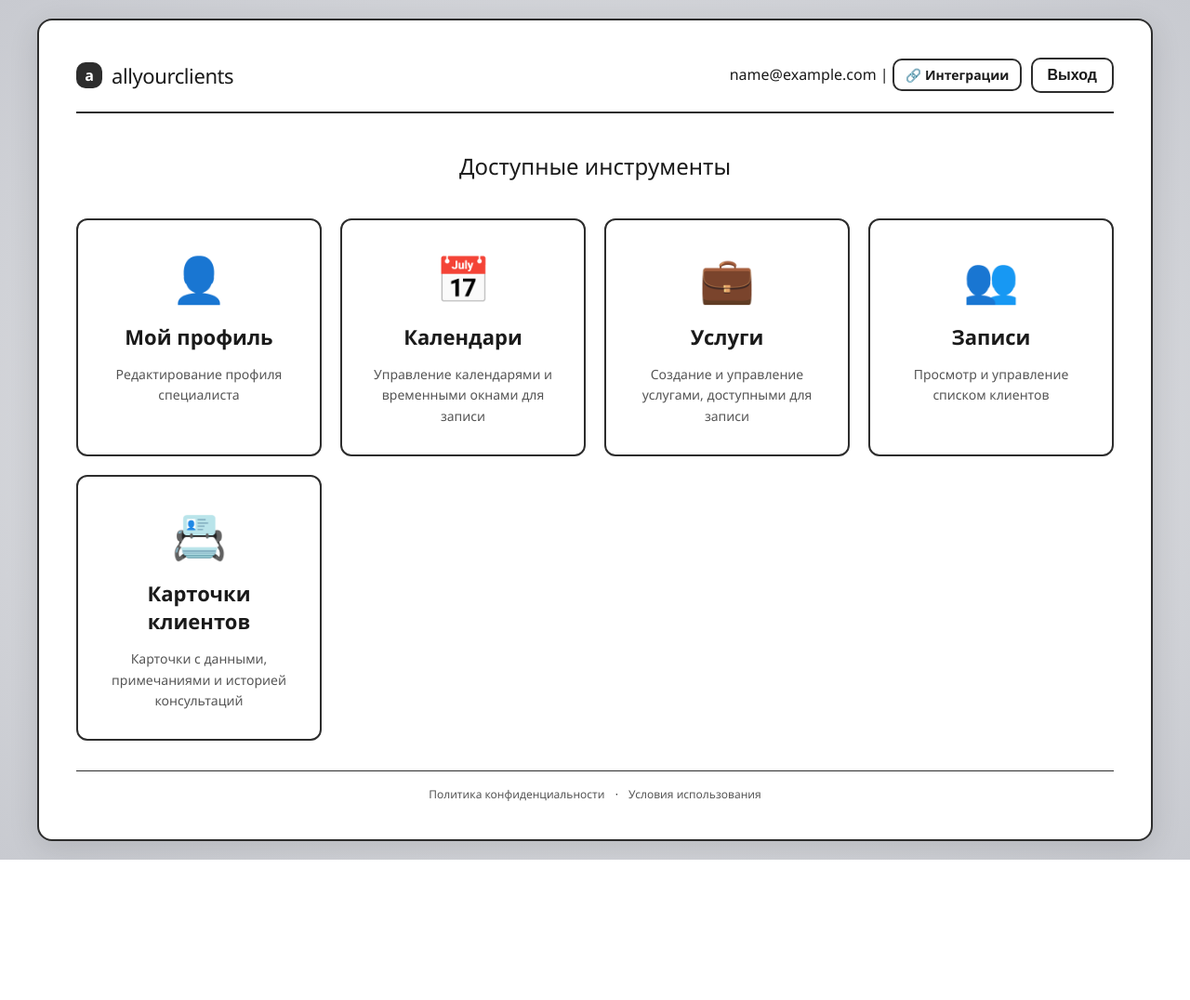
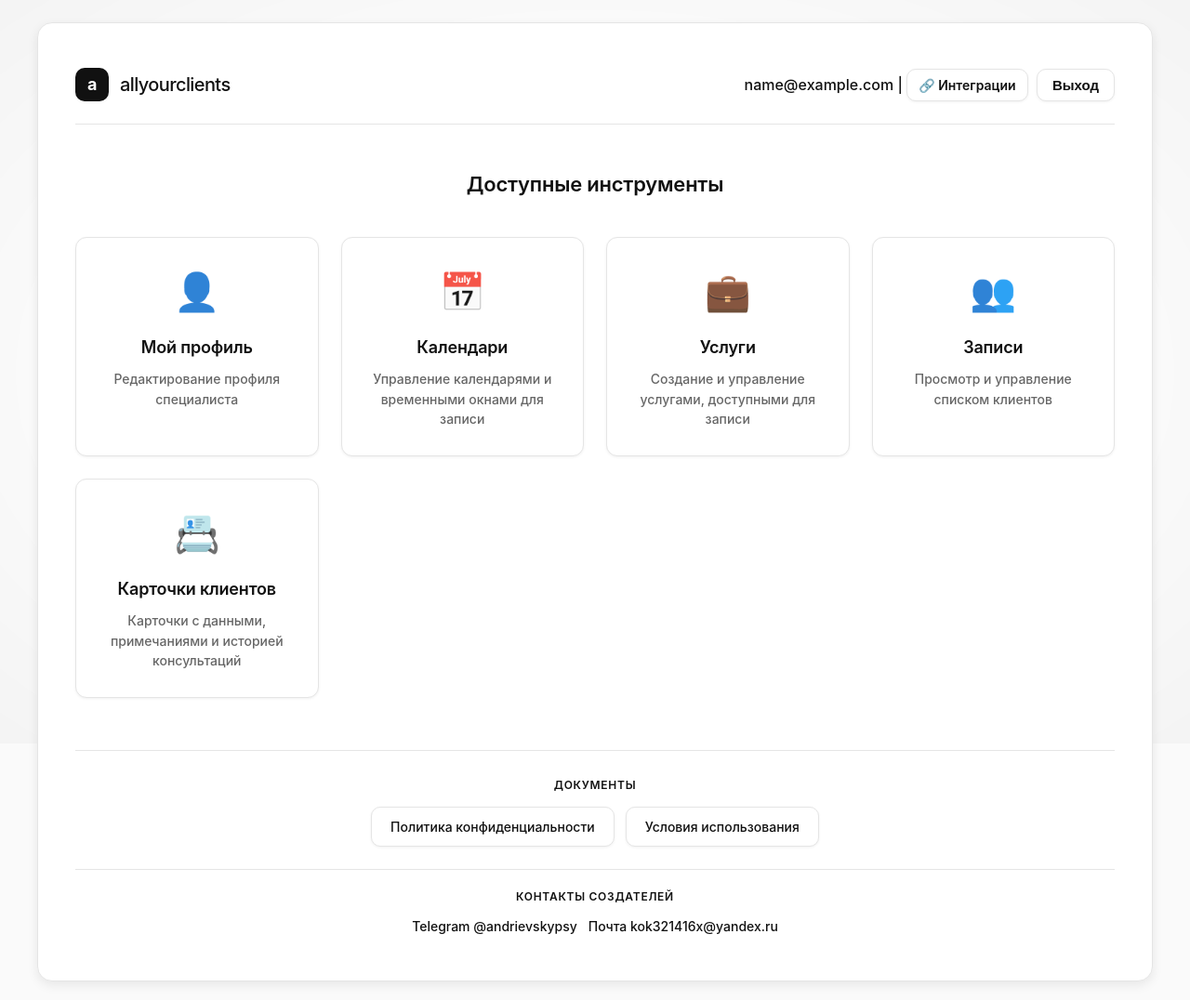
Before and after one commit to Kok321416/Apoinment_sistem_with_Anatoli, a Django app: page / in a window 1280 px wide. Shown: the whole page at 93% size. Before the commit the page ends 925 px from the top, so only its background shows below. Run offline with Django 4.2, Linux system fonts and the light colour scheme; the visitor is signed in with stand-in values (Sample User, id 1).

Commit message:
UI: UPROCK-style theme, footer with policy/terms/contacts buttons, welcome block classes
Co-authored-by: Cursor <cursoragent@cursor.com>

```diff
--- a/appoinment_sistem/consultant_menu/static/consultant_menu/css/style.css
+++ b/appoinment_sistem/consultant_menu/static/consultant_menu/css/style.css
@@ -1,15 +1,22 @@
-/* ========== ТЕМА: СЕРЫЙ, БЕЛЫЙ, ЧЁРНЫЙ, ОЧЕРТАНИЯ ========== */
+/* ========== ТЕМА В СТИЛЕ UPROCK: СВЕТЛЫЙ, ЧИСТЫЙ, МЯГКИЕ ТЕНИ ========== */
 :root {
-    --bg-page: #e8e9eb;
-    --bg-page-edge: #c8cad0;
+    --bg-page: #fafafa;
+    --bg-page-edge: #f0f0f0;
+    --bg-vignette: rgba(0, 0, 0, 0.04);
     --card-bg: #ffffff;
-    --card-border: #2d2d2d;
-    --text-primary: #1a1a1a;
-    --text-muted: #555;
-    --accent: #2d2d2d;
-    --accent-hover: #1a1a1a;
-    --hover-bg: #f0f0f0;
+    --card-border: #e5e5e5;
+    --card-border-width: 1px;
+    --text-primary: #111111;
+    --text-muted: #666666;
+    --accent: #111111;
+    --accent-hover: #000000;
+    --hover-bg: #f5f5f5;
     --bg-subtle: #f5f5f5;
+    --shadow-sm: 0 1px 3px rgba(0, 0, 0, 0.06);
+    --shadow-md: 0 4px 12px rgba(0, 0, 0, 0.08);
+    --shadow-lg: 0 8px 24px rgba(0, 0, 0, 0.08);
+    --radius: 12px;
+    --radius-lg: 16px;
 }
 
 /* ========== ОСНОВНЫЕ СТИЛИ ========== */
@@ -20,20 +27,36 @@
 }
 
 body {
-    font-family: 'Segoe UI', Tahoma, Geneva, Verdana, sans-serif;
-    background: radial-gradient(ellipse at center, var(--bg-page) 0%, var(--bg-page-edge) 100%);
+    font-family: -apple-system, BlinkMacSystemFont, 'Segoe UI', Roboto, 'Helvetica Neue', Arial, sans-serif;
+    background: var(--bg-page);
     min-height: 100vh;
-    padding: 20px;
+    padding: 24px;
     color: var(--text-primary);
+    position: relative;
+    font-size: 16px;
+    line-height: 1.5;
+    -webkit-font-smoothing: antialiased;
 }
 
-/* ========== КОНТЕЙНЕР (ОКНО) ========== */
+/* Лёгкое затемнение по углам (виньетка) */
+body::before {
+    content: '';
+    position: fixed;
+    inset: 0;
+    background: radial-gradient(ellipse 85% 85% at 50% 50%, transparent 0%, transparent 55%, var(--bg-vignette) 100%);
+    pointer-events: none;
+    z-index: 0;
+}
+
+/* ========== КОНТЕЙНЕР (КАРТОЧКА В СТИЛЕ UPROCK) ========== */
 .container {
+    position: relative;
+    z-index: 1;
     background: var(--card-bg);
-    border: 2px solid var(--card-border);
-    border-radius: 16px;
-    padding: 40px;
-    box-shadow: 0 8px 32px rgba(0, 0, 0, 0.12);
+    border: var(--card-border-width) solid var(--card-border);
+    border-radius: var(--radius-lg);
+    padding: 48px 40px;
+    box-shadow: var(--shadow-md);
     width: 100%;
     max-width: 1200px;
     margin: 0 auto;
@@ -41,56 +64,61 @@ body {
 }
 
 .container:hover {
-    box-shadow: 0 12px 40px rgba(0, 0, 0, 0.15);
+    box-shadow: var(--shadow-lg);
 }
 
-/* ========== ЗАГОЛОВКИ ========== */
+/* ========== ЗАГОЛОВКИ (UPROCK-СТИЛЬ) ========== */
 h1 {
     color: var(--text-primary);
     text-align: center;
-    margin-bottom: 10px;
-    font-size: 32px;
-    font-weight: 600;
+    margin-bottom: 12px;
+    font-size: 28px;
+    font-weight: 700;
+    letter-spacing: -0.02em;
 }
 
 h2 {
     color: var(--text-primary);
-    margin-bottom: 25px;
-    font-size: 24px;
-    font-weight: 500;
+    margin-bottom: 28px;
+    font-size: 22px;
+    font-weight: 600;
+    letter-spacing: -0.01em;
 }
 
 .section-title {
-    margin-top: 32px;
+    margin-top: 36px;
     margin-bottom: 16px;
-    padding-bottom: 10px;
-    border-bottom: 2px solid var(--card-border);
+    padding-bottom: 12px;
+    border-bottom: 1px solid var(--card-border);
+    font-weight: 600;
+    color: var(--text-primary);
 }
 
-/* ========== НАВИГАЦИОННАЯ ПАНЕЛЬ ========== */
+/* ========== НАВИГАЦИОННАЯ ПАНЕЛЬ (ЧИСТАЯ ЛИНИЯ) ========== */
 .nav-header {
     display: flex;
     justify-content: space-between;
     align-items: center;
-    margin-bottom: 40px;
-    padding-bottom: 20px;
-    border-bottom: 2px solid var(--card-border);
+    margin-bottom: 48px;
+    padding-bottom: 24px;
+    border-bottom: 1px solid var(--card-border);
 }
 
 .brand-title {
     margin: 0;
     display: flex;
     align-items: center;
-    gap: 10px;
-    font-size: 22px;
+    gap: 12px;
+    font-size: 20px;
     font-weight: 700;
     color: var(--text-primary);
+    letter-spacing: -0.02em;
 }
 
 .brand-link {
     display: inline-flex;
     align-items: center;
-    gap: 10px;
+    gap: 12px;
     color: inherit;
     text-decoration: none;
     transition: color 0.2s ease, opacity 0.2s ease;
@@ -99,32 +127,33 @@ h2 {
 .brand-link:hover {
     color: var(--accent-hover);
     text-decoration: none;
-    opacity: 0.9;
+    opacity: 0.85;
 }
 
 .brand-badge {
-    width: 28px;
-    height: 28px;
+    width: 36px;
+    height: 36px;
     border-radius: 10px;
     background: var(--accent);
-    border: 2px solid var(--card-border);
+    border: none;
     display: inline-flex;
     align-items: center;
     justify-content: center;
     color: #fff;
-    font-weight: 800;
-    font-size: 16px;
+    font-weight: 700;
+    font-size: 18px;
     line-height: 1;
     transition: transform 0.2s ease, background 0.2s ease;
+    box-shadow: var(--shadow-sm);
 }
 
 .brand-badge:hover {
     background: var(--accent-hover);
-    transform: scale(1.05);
+    transform: scale(1.03);
 }
 
 .brand-name {
-    letter-spacing: -0.4px;
+    letter-spacing: -0.03em;
     text-transform: lowercase;
 }
 
@@ -139,79 +168,121 @@ h2 {
     font-weight: 500;
 }
 
-/* ========== КНОПКИ НАВИГАЦИИ (ИНТЕРАКТИВНЫЕ) ========== */
+/* ========== КАРТОЧКИ НАВИГАЦИИ (UPROCK: МЯГКИЕ ТЕНИ, СКРУГЛЕНИЯ) ========== */
 .nav-grid {
     display: grid;
-    grid-template-columns: repeat(auto-fit, minmax(250px, 1fr));
-    gap: 20px;
-    margin-top: 30px;
+    grid-template-columns: repeat(auto-fit, minmax(260px, 1fr));
+    gap: 24px;
+    margin-top: 36px;
 }
 
 .nav-card {
     background: var(--card-bg);
-    border: 2px solid var(--card-border);
-    border-radius: 12px;
-    padding: 30px;
+    border: 1px solid var(--card-border);
+    border-radius: var(--radius);
+    padding: 28px 24px;
     text-align: center;
     transition: transform 0.2s ease, box-shadow 0.2s ease, border-color 0.2s ease;
     text-decoration: none;
     color: inherit;
     display: block;
+    box-shadow: var(--shadow-sm);
 }
 
 .nav-card:hover {
-    transform: translateY(-4px);
-    box-shadow: 0 12px 28px rgba(0, 0, 0, 0.12);
-    border-color: var(--accent-hover);
+    transform: translateY(-3px);
+    box-shadow: var(--shadow-md);
+    border-color: #ddd;
+}
+
+.nav-card:active {
+    transform: translateY(-1px);
+    box-shadow: var(--shadow-sm);
 }
 
 .nav-card h3 {
     color: var(--text-primary);
-    margin-bottom: 15px;
-    font-size: 22px;
+    margin-bottom: 10px;
+    font-size: 18px;
+    font-weight: 600;
+    letter-spacing: -0.01em;
 }
 
 .nav-card p {
     color: var(--text-muted);
     font-size: 14px;
-    line-height: 1.6;
+    line-height: 1.55;
 }
 
 .nav-icon {
-    font-size: 48px;
-    margin-bottom: 15px;
+    font-size: 40px;
+    margin-bottom: 16px;
+    opacity: 0.9;
 }
 
-/* ========== КНОПКИ (ИНТЕРАКТИВНЫЕ) ========== */
+/* Блок приветствия на главной (UPROCK-стиль) */
+.welcome-block {
+    text-align: center;
+    padding: 48px 24px 64px;
+}
+.welcome-block h2 {
+    margin-bottom: 16px;
+}
+.welcome-block p {
+    color: var(--text-muted);
+    font-size: 16px;
+    margin: 24px 0;
+    line-height: 1.6;
+}
+.welcome-buttons {
+    margin-top: 32px;
+    display: flex;
+    flex-wrap: wrap;
+    gap: 14px;
+    justify-content: center;
+}
+
+/* ========== КНОПКИ (UPROCK: СКРУГЛЁННЫЕ, ЧИСТЫЕ) ========== */
 .btn {
     padding: 12px 24px;
     background: var(--accent);
     color: #fff;
-    border: 2px solid var(--card-border);
+    border: none;
     border-radius: 10px;
-    font-size: 16px;
+    font-size: 15px;
     font-weight: 600;
     cursor: pointer;
     transition: transform 0.2s ease, box-shadow 0.2s ease, background 0.2s ease;
     text-decoration: none;
     display: inline-block;
+    box-shadow: var(--shadow-sm);
 }
 
 .btn:hover {
     transform: translateY(-2px);
-    box-shadow: 0 6px 20px rgba(0, 0, 0, 0.15);
+    box-shadow: var(--shadow-md);
     background: var(--accent-hover);
+}
+
+.btn:active {
+    transform: translateY(0) scale(0.98);
+    box-shadow: var(--shadow-sm);
 }
 
 .btn-secondary {
     background: var(--card-bg);
     color: var(--text-primary);
-    border: 2px solid var(--card-border);
+    border: 1px solid var(--card-border);
 }
 
 .btn-secondary:hover {
     background: var(--hover-bg);
     color: var(--accent-hover);
+    border-color: #ccc;
+}
+
+.btn-secondary:active {
+    transform: translateY(0) scale(0.98);
 }
 
 /* ========== ФОРМЫ ========== */
@@ -555,22 +640,61 @@ body {
     }
 }
 
-/* ========== ФУТЕР (МЕЛКИЕ ССЫЛКИ) ========== */
+/* ========== ФУТЕР (UPROCK: ЧИСТЫЙ БЛОК, КНОПКИ-ССЫЛКИ) ========== */
 .site-footer {
-    margin-top: 32px;
-    padding-top: 16px;
+    margin-top: 56px;
+    padding-top: 28px;
     border-top: 1px solid var(--card-border);
     text-align: center;
-    font-size: 12px;
+    font-size: 14px;
     color: var(--text-muted);
 }
-.site-footer a {
-    color: var(--text-muted);
+.site-footer-title {
+    font-weight: 600;
+    color: var(--text-primary);
+    margin-bottom: 14px;
+    font-size: 12px;
+    text-transform: uppercase;
+    letter-spacing: 0.06em;
+}
+.site-footer-buttons {
+    display: flex;
+    flex-wrap: wrap;
+    gap: 12px;
+    justify-content: center;
+    margin-bottom: 24px;
+}
+.site-footer-buttons .btn-footer {
+    padding: 10px 20px;
+    background: var(--card-bg);
+    color: var(--text-primary);
+    border: 1px solid var(--card-border);
+    border-radius: 10px;
+    font-size: 14px;
+    font-weight: 500;
     text-decoration: none;
+    transition: transform 0.2s ease, box-shadow 0.2s ease, background 0.2s ease;
+    display: inline-block;
+    box-shadow: var(--shadow-sm);
 }
-.site-footer a:hover {
-    color: var(--accent);
-    text-decoration: underline;
+.site-footer-buttons .btn-footer:hover {
+    background: var(--hover-bg);
+    transform: translateY(-2px);
+    box-shadow: var(--shadow-md);
+}
+.site-footer-buttons .btn-footer:active {
+    transform: translateY(0) scale(0.98);
+}
+.site-footer-contacts {
+    margin-top: 20px;
+    padding-top: 20px;
+    border-top: 1px solid var(--card-border);
+}
+.site-footer-contacts .site-footer-title {
+    margin-bottom: 12px;
+}
+.site-footer-contacts .btn-footer {
+    margin: 4px;
 }
 .site-footer-sep {
     margin: 0 8px;
--- a/appoinment_sistem/consultant_menu/templates/consultant_menu/footer.html
+++ b/appoinment_sistem/consultant_menu/templates/consultant_menu/footer.html
@@ -1,5 +1,12 @@
 <footer class="site-footer">
-    <a href="{% url 'privacy' %}">Политика конфиденциальности</a>
-    <span class="site-footer-sep">·</span>
-    <a href="{% url 'terms' %}">Условия использования</a>
+    <p class="site-footer-title">Документы</p>
+    <div class="site-footer-buttons">
+        <a href="{% url 'privacy' %}" class="btn-footer">Политика конфиденциальности</a>
+        <a href="{% url 'terms' %}" class="btn-footer">Условия использования</a>
+    </div>
+    <div class="site-footer-contacts">
+        <p class="site-footer-title">Контакты создателей</p>
+        <a href="https://t.me/andrievskypsy" class="btn-footer" target="_blank" rel="noopener">Telegram @andrievskypsy</a>
+        <a href="mailto:kok321416x@yandex.ru" class="btn-footer">Почта kok321416x@yandex.ru</a>
+    </div>
 </footer>
--- a/appoinment_sistem/consultant_menu/templates/consultant_menu/home.html
+++ b/appoinment_sistem/consultant_menu/templates/consultant_menu/home.html
@@ -33,7 +33,7 @@
         </div>
 
         {% if show_telegram_welcome %}
-        <div class="telegram-welcome" role="alert" style="max-width: 800px; margin: 0 auto 24px; padding: 16px 20px; background: linear-gradient(135deg, #e8f5e9 0%, #c8e6c9 100%); border: 1px solid #81c784; border-radius: 10px; color: #2e7d32;">
+        <div class="telegram-welcome" role="alert">
             <strong>✅ Вы успешно подключились через Telegram.</strong><br>
             Добро пожаловать! Теперь вы можете пользоваться всеми возможностями системы записи.
         </div>
@@ -74,13 +74,10 @@
 
         </div>
         {% else %}
-        <div class="welcome-block" style="text-align: center; padding: 40px 16px 60px;">
+        <div class="welcome-block">
             <h2>Добро пожаловать!</h2>
-            <p style="color: #666; font-size: 16px; margin: 24px 0;">
-                Система онлайн записи для консультантов.<br>
-                Войдите или зарегистрируйтесь, чтобы начать работу.
-            </p>
-            <div class="welcome-buttons" style="margin-top: 28px; display: flex; flex-wrap: wrap; gap: 12px; justify-content: center;">
+            <p>Система онлайн записи для консультантов.<br>Войдите или зарегистрируйтесь, чтобы начать работу.</p>
+            <div class="welcome-buttons">
                 <a href="{% url 'login' %}" class="btn">Войти</a>
                 <a href="{% url 'register' %}" class="btn btn-secondary">Регистрация</a>
             </div>
```
Also changed, not shown: other parts of appoinment_sistem/consultant_menu/static/consultant_menu/css/style.css (+31 -17 lines).
